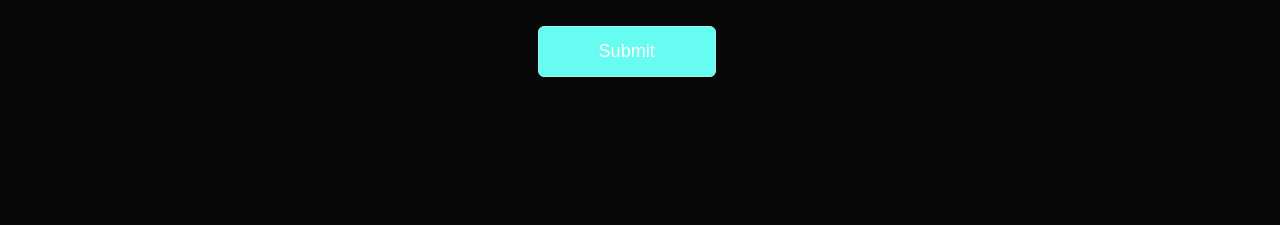
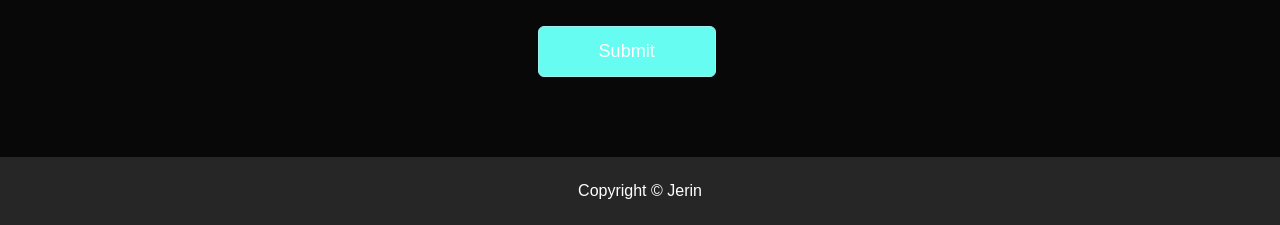
Before and after one commit to jerinpious/Portfolio, a plain HTML site: page index.html in a window 1280 px wide. Shown: the part 2497-2722 px from the top of the page. Before the commit the page ends 2634 px from the top, so only its background shows below. Drawn offline with Linux system fonts and the light colour scheme.

Commit message:
copyright

```diff
--- a/index.html
+++ b/index.html
@@ -118,6 +118,9 @@
             </div>
         </div>
     </div>
+    <div class="copyright">
+        <p>Copyright © Jerin </p>
+    </div>
 </div>
 
 <script>
--- a/style.css
+++ b/style.css
@@ -269,3 +269,12 @@ form .btn2{
     margin-top: 20px;
     cursor: pointer;
 }
+
+.copyright{
+    width: 100%;
+    text-align: center;
+    padding: 25px;
+    background: #262626;
+    font-weight: 300;
+    margin-top: 20px;
+}
```
